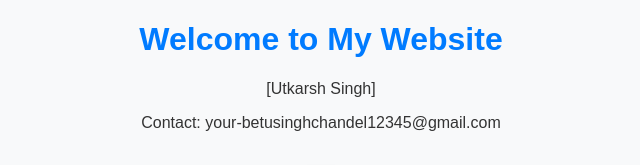
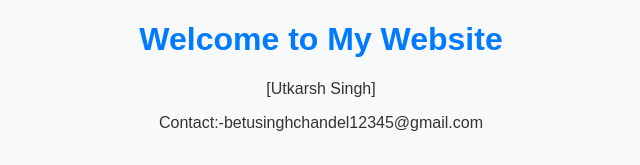
Before and after one commit to utkarsh516/Utkarsh-singh, a plain HTML site: page index.html in a window 1280 px wide. Shown: the top 165 px of the page, 319-959 px from the left. Drawn offline with Linux system fonts and the light colour scheme.

Commit message:
Update index.html

```diff
--- a/index.html
+++ b/index.html
@@ -14,7 +14,7 @@
 <body>
     <h1>Welcome to My Website</h1>
     <p>[Utkarsh Singh]
-    <p>Contact: your-betusinghchandel12345@gmail.com</p>
+    <p>Contact:-betusinghchandel12345@gmail.com</p>
 
     <img src="1720365437807.jpg" alt="Utkarsh Singh">
 
```
